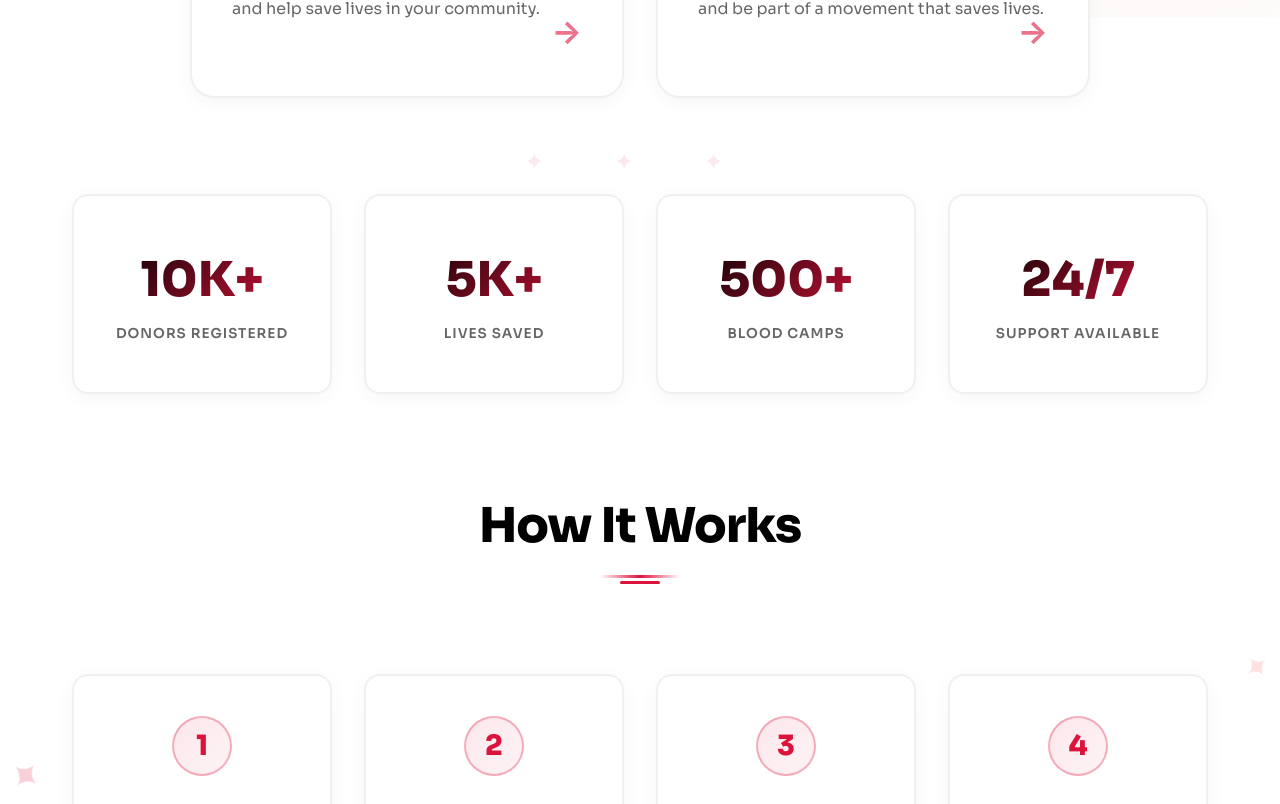
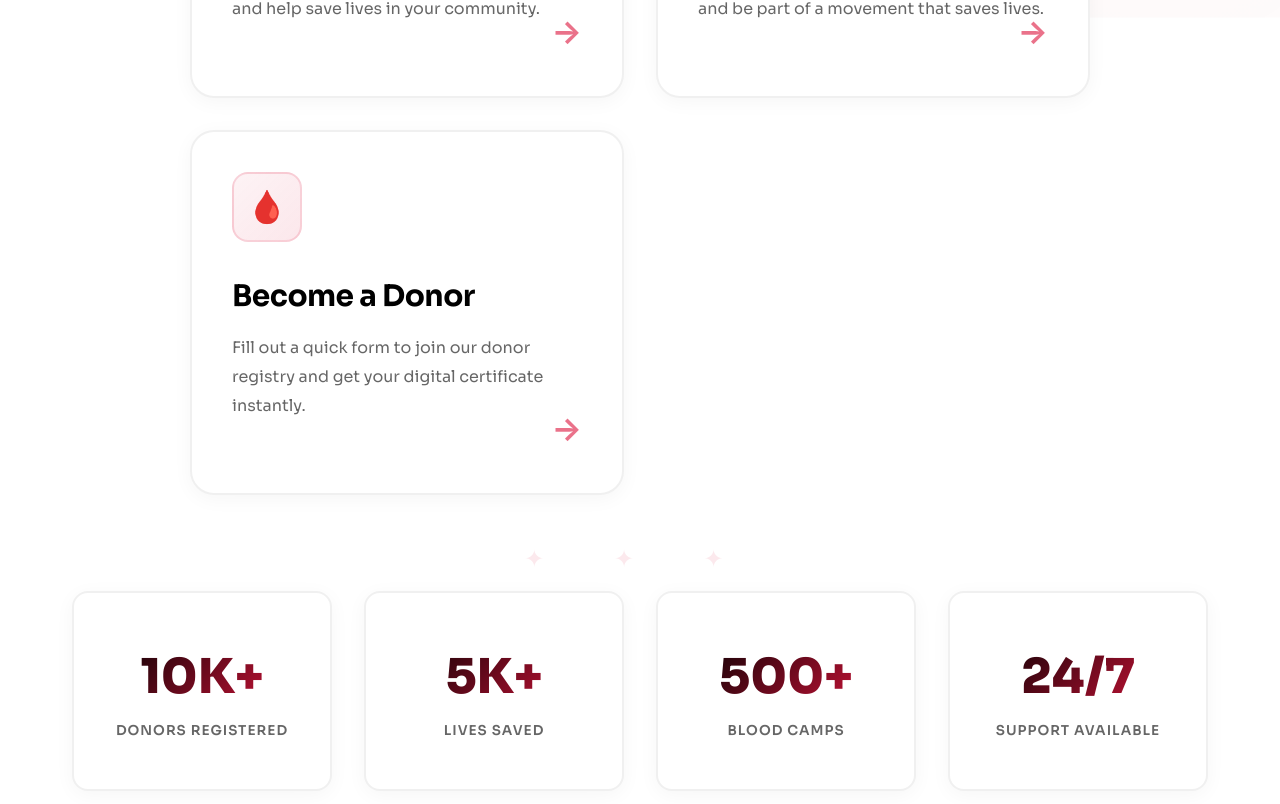
Before and after one commit to amrahulsaini/blood, a Next.js app: page / in a window 1280 px wide. Shown: the part 796-1600 px from the top of the page. Built offline with nearby package versions, Linux system fonts and the light colour scheme.

Commit message:
fix(footer): remove 'Become a Donor' card from footer quick links

```diff
--- a/app/page.tsx
+++ b/app/page.tsx
@@ -126,6 +126,18 @@ export default function Home() {
             </p>
             <div className={styles.cardArrow}>→</div>
           </Link>
+
+          {/* Card 5: Become a Donor */}
+          <Link href="/donorentries" className={styles.card}>
+            <div className={styles.cardIcon}>
+              <span role="img" aria-label="donor" style={{fontSize:32}}>🩸</span>
+            </div>
+            <h3 className={styles.cardTitle}>Become a Donor</h3>
+            <p className={styles.cardDescription}>
+              Fill out a quick form to join our donor registry and get your digital certificate instantly.
+            </p>
+            <div className={styles.cardArrow}>→</div>
+          </Link>
         </div>
       </section>
 
@@ -243,7 +255,6 @@ export default function Home() {
           <div className={styles.footerSection}>
             <h4 className={styles.footerSectionTitle}>Quick Links</h4>
             <div className={styles.footerLinks}>
-              <Link href="/donate-blood">Become a Donor</Link>
               <Link href="/request-blood">Request Blood</Link>
               <Link href="/donate-blood">Find Donors</Link>
             </div>
```
